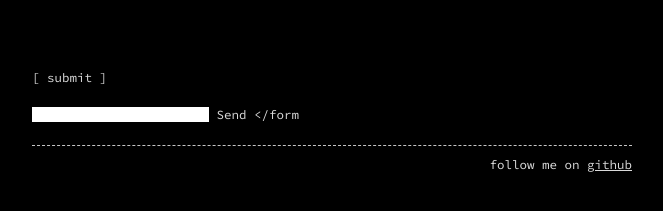
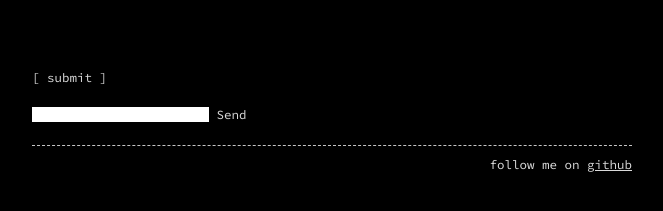
Before and after one commit to esccode/esccode.github.io, a Jekyll site: the page built from contact.md, in a window 1280 px wide. Shown: the part 176-387 px from the top of the page, without its empty margins (308-971 px from the left). Built offline with Jekyll 4.4.1, drawn with Linux system fonts in a browser that asks for light colours.

Commit message:
Update contact.md

```diff
--- a/contact.md
+++ b/contact.md
@@ -16,4 +16,4 @@ permalink: /contact
     <input type="text" name="name">
     <input type="email" name="_replyto">
     <input type="submit" value="Send">
-</form
+</form>
```
